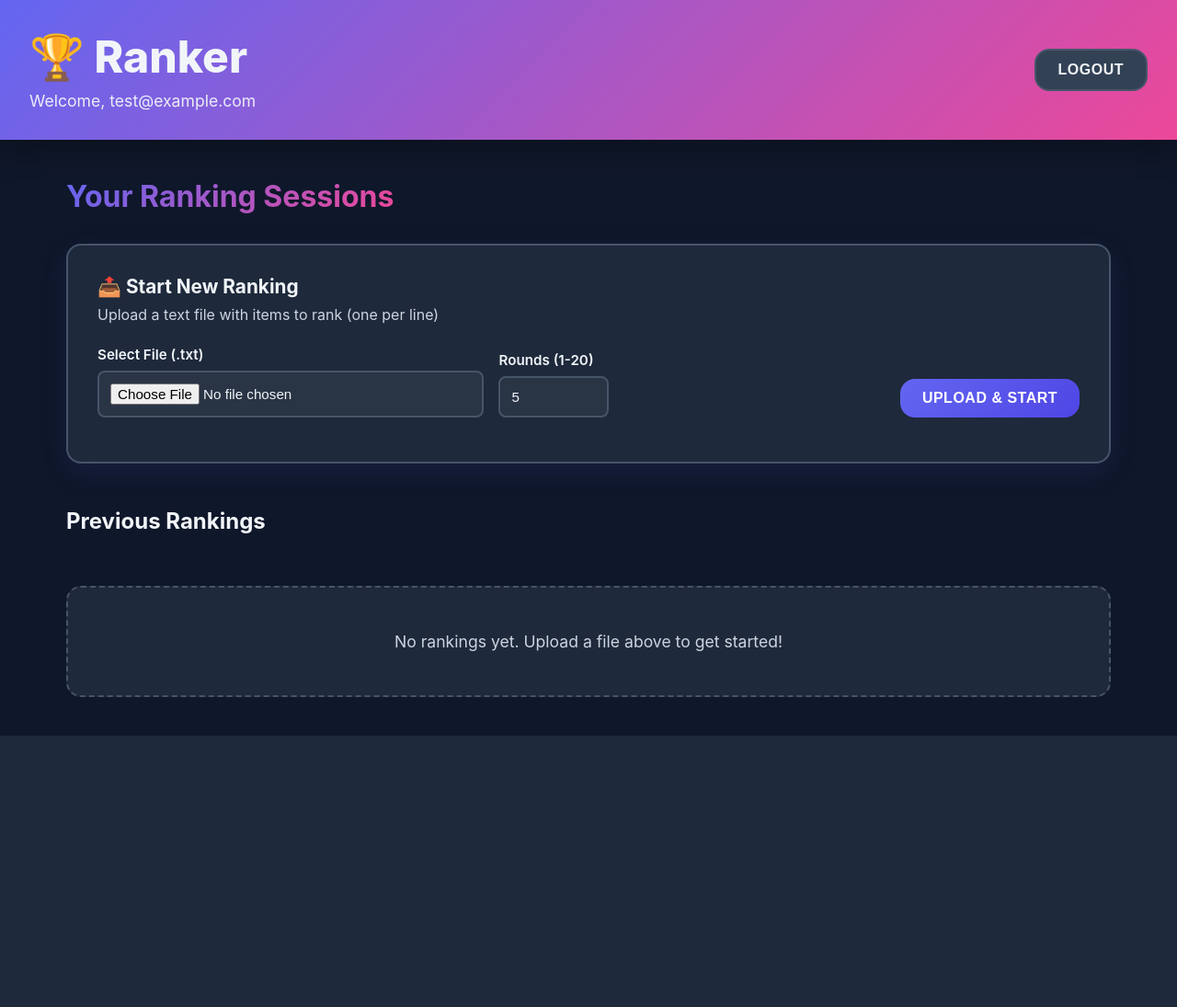
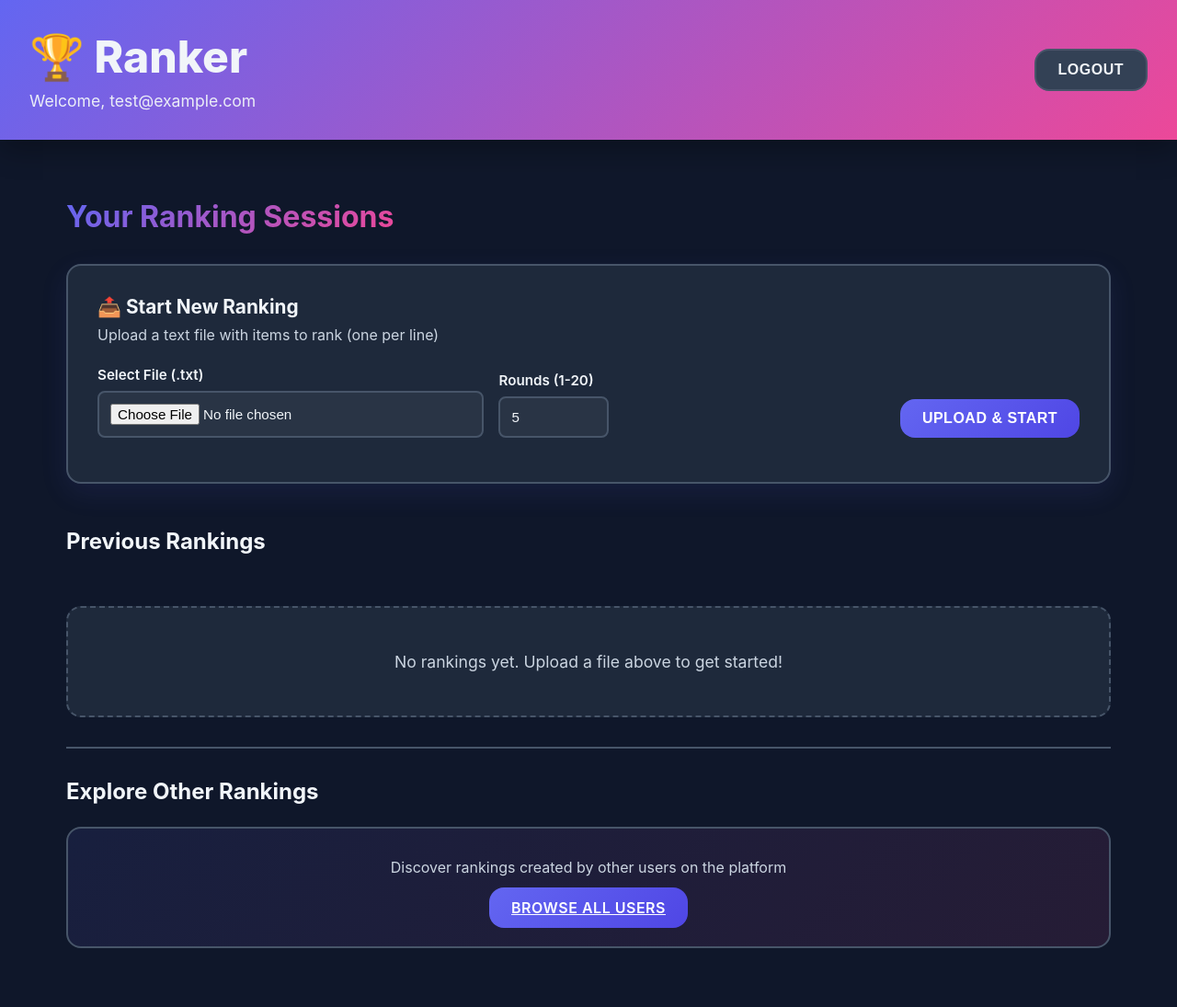
Before and after one commit to Issemir/ranker, a Flask app: page /dashboard in a window 1280 px wide. Shown: the whole page at 92% size. Before the commit the page ends 800 px from the top, so only its background shows below. Run offline with Flask 3, Linux system fonts and the light colour scheme; a user stored in the database is signed in; data comes from the database, SQL or seed files in the repository; data that the repository does not hold is empty.

Commit message:
Updated ranker code to fix bugs and add other user views

```diff
--- a/ranker/database.py
+++ b/ranker/database.py
@@ -139,6 +139,15 @@ class Database:
         conn.close()
         return dict(user) if user else None
 
+    def get_all_users(self) -> List[Dict]:
+        """Get all users with their info."""
+        conn = self.get_connection()
+        cursor = conn.cursor()
+        cursor.execute("SELECT id, email, created_at FROM users ORDER BY email")
+        users = [dict(row) for row in cursor.fetchall()]
+        conn.close()
+        return users
+
     def save_ranking(
         self,
         user_id: int,
@@ -212,6 +221,37 @@ class Database:
         conn.close()
         return rankings
 
+    def get_user_rankings_public(self, user_id: int) -> List[Dict]:
+        """Get all public rankings for a user.
+
+        Args:
+            user_id: User ID
+
+        Returns:
+            List of ranking dictionaries
+        """
+        import json
+
+        conn = self.get_connection()
+        cursor = conn.cursor()
+        cursor.execute(
+            """SELECT id, session_name, items, rounds, results, created_at, user_id
+               FROM rankings WHERE user_id = ? ORDER BY created_at DESC""",
+            (user_id,)
+        )
+        rankings = []
+        for row in cursor.fetchall():
+            rankings.append({
+                "id": row["id"],
+                "session_name": row["session_name"],
+                "items": json.loads(row["items"]),
+                "rounds": row["rounds"],
+                "results": json.loads(row["results"]),
+                "created_at": row["created_at"]
+            })
+        conn.close()
+        return rankings
+
     def get_ranking_by_id(self, ranking_id: int, user_id: int) -> Optional[Dict]:
         """Get a specific ranking by ID (verify user ownership)."""
         import json
@@ -237,3 +277,33 @@ class Database:
             "results": json.loads(row["results"]),
             "created_at": row["created_at"]
         }
+
+    def get_ranking_by_id_public(self, ranking_id: int) -> Optional[Dict]:
+        """Get a specific ranking by ID (public, no ownership check). Includes owner info."""
+        import json
+
+        conn = self.get_connection()
+        cursor = conn.cursor()
+        cursor.execute(
+            """SELECT r.id, r.session_name, r.items, r.rounds, r.results, r.created_at, r.user_id, u.email
+               FROM rankings r
+               JOIN users u ON r.user_id = u.id
+               WHERE r.id = ?""",
+            (ranking_id,)
+        )
+        row = cursor.fetchone()
+        conn.close()
+
+        if not row:
+            return None
+
+        return {
+            "id": row["id"],
+            "session_name": row["session_name"],
+            "items": json.loads(row["items"]),
+            "rounds": row["rounds"],
+            "results": json.loads(row["results"]),
+            "created_at": row["created_at"],
+            "owner_id": row["user_id"],
+            "owner_email": row["email"]
+        }
--- a/ranker/static/style.css
+++ b/ranker/static/style.css
@@ -22,17 +22,16 @@
 
 html, body {
     width: 100%;
-    height: 100%;
+    min-height: 100%;
     font-family: -apple-system, BlinkMacSystemFont, 'Segoe UI', Roboto, Oxygen, Ubuntu, Cantarell, sans-serif;
     background: var(--background);
     color: var(--text-primary);
-    overflow: hidden;
 }
 
 /* Container */
 .container {
     width: 100vw;
-    height: 100vh;
+    min-height: 100vh;
     display: flex;
     flex-direction: column;
 }
@@ -48,6 +47,19 @@ html, body {
     font-size: 3rem;
     margin-bottom: 0.5rem;
     font-weight: 800;
+}
+
+.header h1 a {
+    color: inherit;
+    text-decoration: none;
+    cursor: pointer;
+    transition: var(--transition);
+    display: inline-block;
+}
+
+.header h1 a:hover {
+    transform: scale(1.05);
+    filter: brightness(1.1);
 }
 
 .header p {
@@ -75,7 +87,6 @@ html, body {
     align-items: center;
     justify-content: center;
     padding: 2rem;
-    overflow-y: auto;
 }
 
 /* Screens */
@@ -929,6 +940,40 @@ kbd {
     color: var(--text-secondary);
 }
 
+.browse-section {
+    margin-top: 2rem;
+    border-top: 2px solid var(--border-color);
+    padding-top: 2rem;
+}
+
+.browse-section h2 {
+    margin-bottom: 1.5rem;
+}
+
+.browse-card {
+    background: linear-gradient(135deg, rgba(99, 102, 241, 0.1) 0%, rgba(236, 72, 153, 0.1) 100%);
+    border: 2px solid var(--border-color);
+    border-radius: var(--border-radius);
+    padding: 2rem;
+    text-align: center;
+    transition: var(--transition);
+}
+
+.browse-card:hover {
+    border-color: var(--primary-color);
+    box-shadow: 0 15px 40px rgba(99, 102, 241, 0.2);
+}
+
+.browse-card p {
+    color: var(--text-secondary);
+    margin-bottom: 1.5rem;
+    font-size: 1rem;
+}
+
+.browse-card .btn {
+    min-width: 150px;
+}
+
 /* Responsive */
 @media (max-width: 768px) {
     .header-content {
--- a/ranker/templates/dashboard.html
+++ b/ranker/templates/dashboard.html
@@ -11,7 +11,7 @@
         <header class="header">
             <div class="header-content">
                 <div>
-                    <h1>🏆 Ranker</h1>
+                    <h1><a href="/dashboard">🏆 Ranker</a></h1>
                     <p>Welcome, <span id="user-email">{{ user.email }}</span></p>
                 </div>
                 <button id="logout-btn" class="btn btn-secondary">Logout</button>
@@ -54,6 +54,15 @@
 
                     <div id="empty-state" class="empty-state">
                         <p>No rankings yet. Upload a file above to get started!</p>
+                    </div>
+                </div>
+
+                <!-- Browse Users Section -->
+                <div class="browse-section">
+                    <h2>Explore Other Rankings</h2>
+                    <div class="browse-card">
+                        <p>Discover rankings created by other users on the platform</p>
+                        <a href="/users" class="btn btn-primary">Browse All Users</a>
                     </div>
                 </div>
             </div>
--- a/ranker/templates/index.html
+++ b/ranker/templates/index.html
@@ -11,7 +11,7 @@
         <header class="header">
             <div class="header-content">
                 <div>
-                    <h1>🏆 Ranker</h1>
+                    <h1><a href="/dashboard">🏆 Ranker</a></h1>
                     <p>Rank items using Swiss-bracket voting</p>
                 </div>
                 <div class="header-nav">
--- a/ranker/templates/ranking_detail.html
+++ b/ranker/templates/ranking_detail.html
@@ -11,7 +11,7 @@
         <header class="header">
             <div class="header-content">
                 <div>
-                    <h1>🏆 Ranker</h1>
+                    <h1><a href="/dashboard">🏆 Ranker</a></h1>
                     <p>Ranking Details</p>
                 </div>
                 <button id="logout-btn" class="btn btn-secondary">Logout</button>
@@ -24,12 +24,13 @@
                     <a href="/dashboard" class="btn btn-secondary">← Back to Dashboard</a>
                     <h2>{{ ranking.session_name or "Ranking" }}</h2>
                     <p class="detail-meta">{{ ranking.created_at }}</p>
+                    <p class="detail-owner">By: <a href="/users/{{ ranking['owner_id'] }}">{{ ranking['owner_email'] }}</a></p>
                 </div>
 
                 <div class="detail-stats">
                     <div class="stat-item">
                         <span class="stat-label">Items Ranked</span>
-                        <span class="stat-value">{{ ranking.items|length }}</span>
+                        <span class="stat-value">{{ ranking['items']|length }}</span>
                     </div>
                     <div class="stat-item">
                         <span class="stat-label">Rounds</span>
--- a/ranker/web_app.py
+++ b/ranker/web_app.py
@@ -117,11 +117,28 @@ class RankerWebApp:
             if "user_id" not in session:
                 return redirect(url_for("login_page"))
 
-            ranking = self.db.get_ranking_by_id(ranking_id, session["user_id"])
+            ranking = self.db.get_ranking_by_id_public(ranking_id)
             if not ranking:
                 return render_template("error.html", message="Ranking not found"), 404
 
             return render_template("ranking_detail.html", ranking=ranking)
+
+        @app.route("/users", methods=["GET"])
+        def users_page():
+            if "user_id" not in session:
+                return redirect(url_for("login_page"))
+            return render_template("users.html")
+
+        @app.route("/users/<int:user_id>", methods=["GET"])
+        def user_rankings_page(user_id):
+            if "user_id" not in session:
+                return redirect(url_for("login_page"))
+
+            user = self.db.get_user_by_id(user_id)
+            if not user:
+                return render_template("error.html", message="User not found"), 404
+
+            return render_template("user_rankings.html", user=user)
 
         # API Routes
         @app.route("/api/register", methods=["POST"])
@@ -203,6 +220,53 @@ class RankerWebApp:
                     for r in rankings
                 ]
             })
+
+        @app.route("/api/users", methods=["GET"])
+        @login_required
+        def api_users():
+            """Get list of all users."""
+            users = self.db.get_all_users()
+            return jsonify({
+                "status": "success",
+                "users": [
+                    {
+                        "id": u["id"],
+                        "email": u["email"],
+                        "created_at": u["created_at"]
+                    }
+                    for u in users
+                ]
+            })
+
+        @app.route("/api/users/<int:user_id>/rankings", methods=["GET"])
+        @login_required
+        def api_user_rankings(user_id):
+            """Get rankings for a specific user."""
+            user = self.db.get_user_by_id(user_id)
+            if not user:
+                return jsonify({"error": "User not found"}), 404
+
+            rankings = self.db.get_user_rankings_public(user_id)
+            return jsonify({
+                "status": "success",
+                "user": {
+                    "id": user["id"],
+                    "email": user["email"],
+                    "created_at": user["created_at"]
+                },
+                "rankings": [
+                    {
+                        "id": r["id"],
+                        "session_name": r["session_name"] or "Unnamed",
+                        "items_count": len(r["items"]),
+                        "rounds": r["rounds"],
+                        "created_at": r["created_at"],
+                        "top_item": r["results"][0][0] if r["results"] else "N/A"
+                    }
+                    for r in rankings
+                ]
+            })
+
 
         @app.route("/api/upload-file", methods=["POST"])
         @login_required
```
Also changed, not shown: ranker/templates/user_rankings.html (added, +109 -0 lines), ranker/templates/users.html (added, +108 -0 lines).
